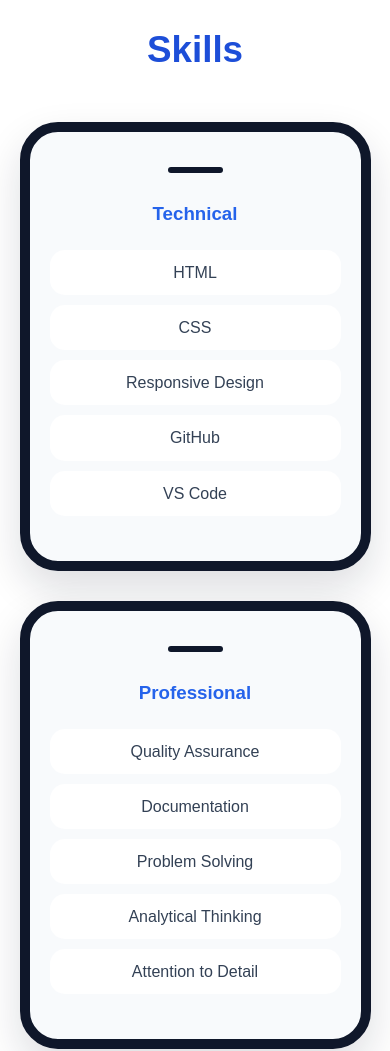
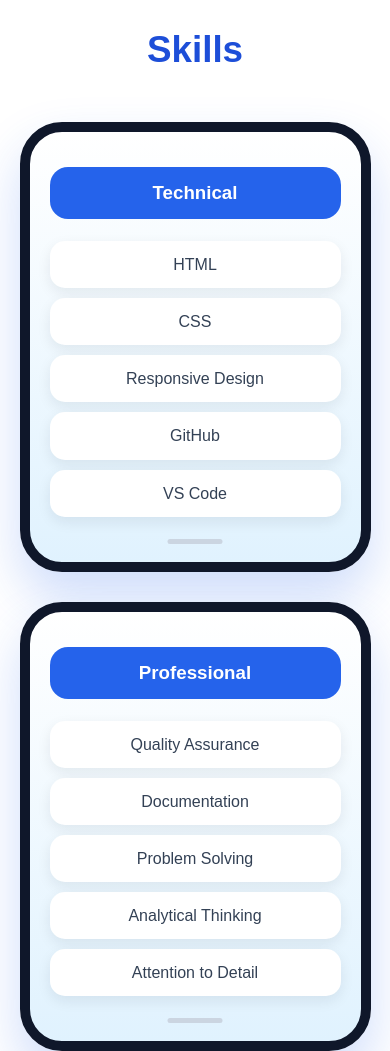
Before and after one commit to CharmaineLM/Charmaine-portfolio, a plain HTML site: page index.html in a window 390 px wide. Shown: the part 1940-2991 px from the top of the page. Drawn offline with Linux system fonts and the light colour scheme.

Commit message:
Enhance phone styling with gradients and transitions

```diff
--- a/style.css
+++ b/style.css
@@ -207,34 +207,48 @@ body {
 }
 
 .phone {
-  background: #f8fafc;
+  background: linear-gradient(180deg, #ffffff, #e0f2fe);
   border: 10px solid #0f172a;
-  border-radius: 38px;
+  border-radius: 42px;
   padding: 35px 20px;
-  min-height: 420px;
+  min-height: 430px;
   text-align: center;
-  box-shadow: 0 18px 40px rgba(15,23,42,0.14);
+  box-shadow: 0 25px 50px rgba(37,99,235,0.22);
+  position: relative;
+  transition: 0.3s ease;
 }
 
-.phone-speaker {
+.phone:hover {
+  transform: translateY(-10px) rotate(-1deg);
+}
+
+.phone::after {
+  content: "";
   width: 55px;
-  height: 6px;
-  background: #0f172a;
-  border-radius: 20px;
-  margin: 0 auto 25px;
+  height: 5px;
+  background: #cbd5e1;
+  border-radius: 30px;
+  position: absolute;
+  bottom: 18px;
+  left: 50%;
+  transform: translateX(-50%);
 }
 
 .phone h3 {
-  color: #2563eb;
-  margin-bottom: 20px;
+  background: #2563eb;
+  color: white;
+  padding: 10px;
+  border-radius: 18px;
+  margin-bottom: 22px;
 }
 
 .phone p {
   background: white;
   color: #334155;
-  padding: 9px;
+  padding: 10px;
   border-radius: 15px;
   margin: 10px 0;
+  box-shadow: 0 5px 14px rgba(15,23,42,0.08);
 }
 
 /* CARDS */
```
